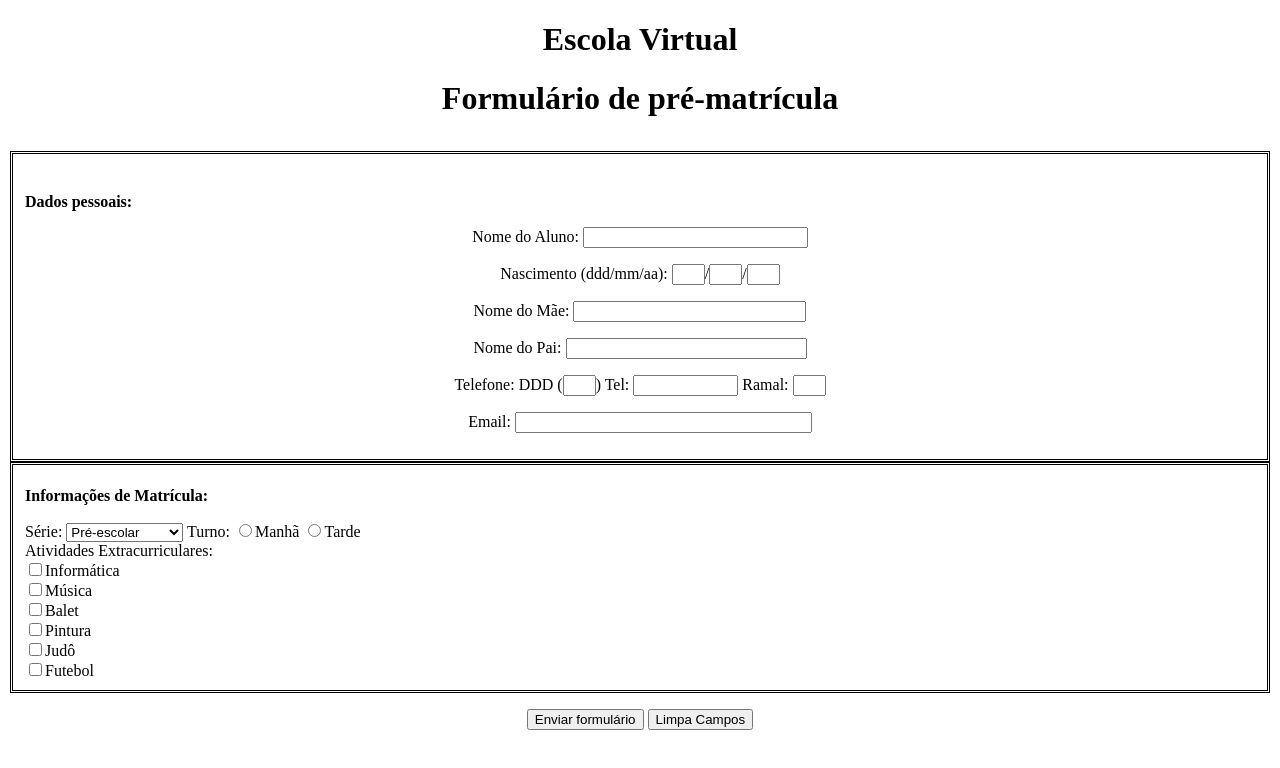
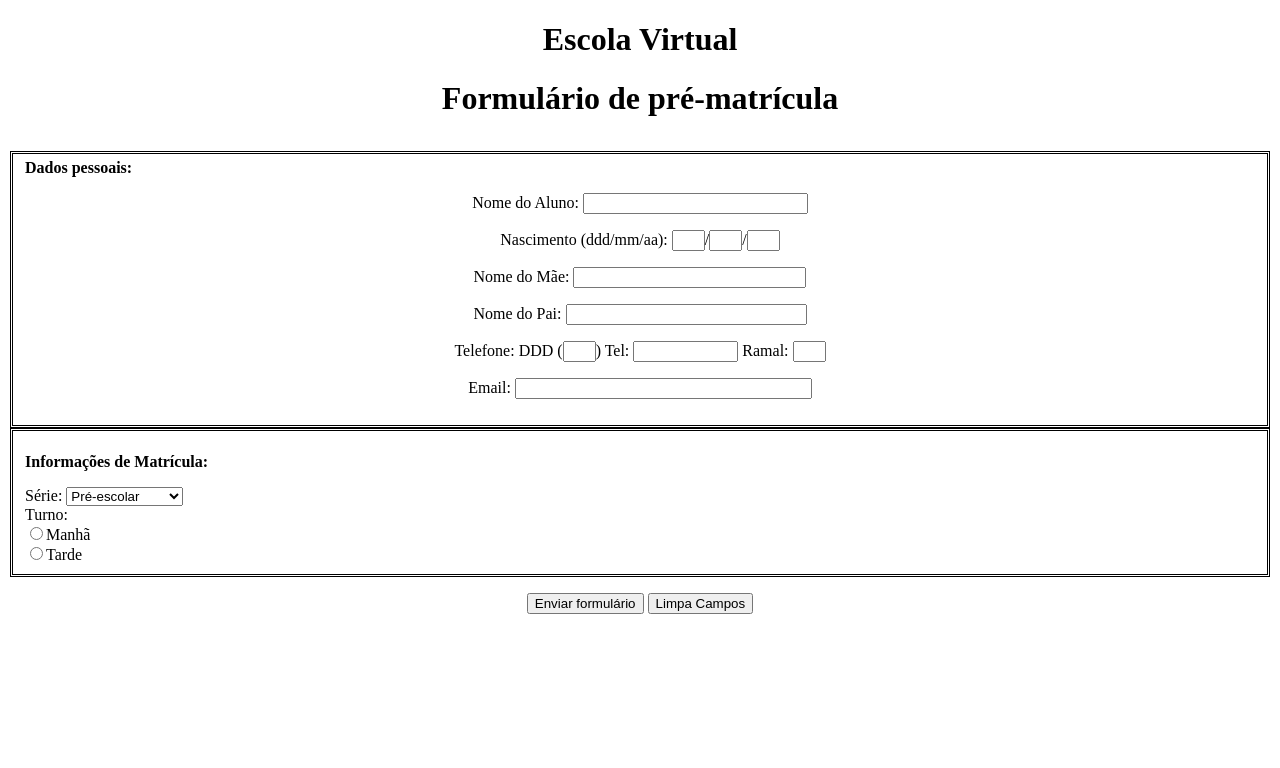
Before and after one commit to MusgoNato/AULA-OMAR, a plain HTML site: page TAREFA/Escola Virtual.html in a window 1280 px wide. Drawn offline with Linux system fonts and the light colour scheme.

Commit message:
Descrição
Terminar de colocar o 2° formulario de forma correta

```diff
--- a/TAREFA/Escola Virtual.html
+++ b/TAREFA/Escola Virtual.html
@@ -10,8 +10,8 @@
         <br>
         <!--Formulario do 1° fieldset-->
         <form name="DadosPessoais">
-            <fieldset style="border: double;"><br>
-                <b><p>Dados pessoais:</p></b>
+            <fieldset style="border: double;">
+                <b><label for="Dados Pessoais">Dados pessoais:</label></b>
                 <center>
                     <p>Nome do Aluno: <input type="text" name="Nome" size="25"></p>
                     <p>Nascimento (ddd/mm/aa): <input type="text" name="dia" size="1">/<input type="text" name="mes" size="1">/<input type="text" name="ano" size="1"></p>
@@ -39,15 +39,26 @@
 
 
                         <!--2° formulario-->
-                        <label for="Turno">Turno:</label>
-                        <input type="radio" name="manha">Manhã
-                        <input type="radio" name="tarde">Tarde
-                    </div>
+                        <form>
+                            <div>
+                                <label for="Turno">Turno:</label>
+                                <div>
+                                    <div>
+                                        <input type="radio" name="manha">Manhã
+                                        <div>
+                                            <input type="radio" name="tarde">Tarde
+                                        </div>
+                                    </div>
+                                </div>
+                            </div>
+                        </form>
+
 
                 <!--3° formulario-->
+                <!--
                 <form name="AtiviExtra">
                     <div>
-                        Atividades Extracurriculares:<br>
+                        <label for="Atividades Extracurriculares">Atividades Extracurriculares:</label><br>
                         <input type="checkbox" name="Informática">Informática<br>
                         <input type="checkbox" name="Música">Música<br>
                         <input type="checkbox" name="Balet">Balet<br>
@@ -56,6 +67,7 @@
                         <input type="checkbox" name="Futebol">Futebol
                     </div>
                 </form>
+                -->
             </fieldset>
             <form>
                 <p align="center">
```
